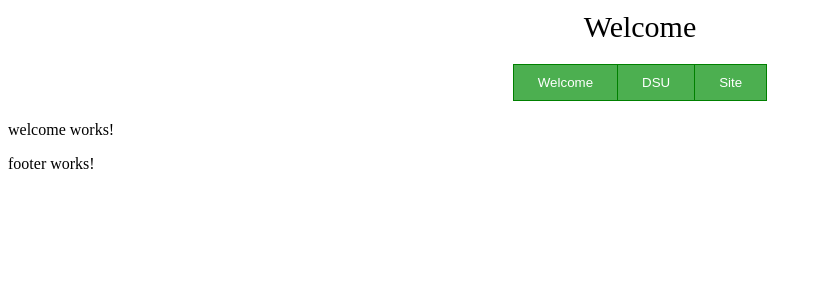
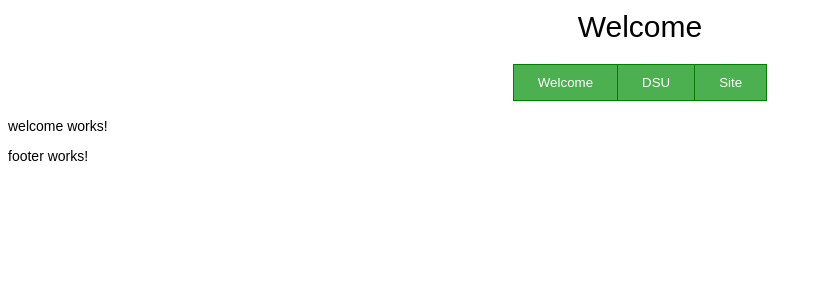
Before and after one commit to angular6/gather-store-data, an Angular app: page / in a window 1280 px wide. Shown: the top 300 px of the page, without its empty margins (0-822 px from the left). Built offline with nearby package versions, Linux system fonts and the light colour scheme.

Commit message:
Styling: added font to styles.scss

```diff
--- a/src/styles.scss
+++ b/src/styles.scss
@@ -1 +1,5 @@
 /* You can add global styles to this file, and also import other style files */
+
+body {
+  font: 14px sans-serif;
+}
```
